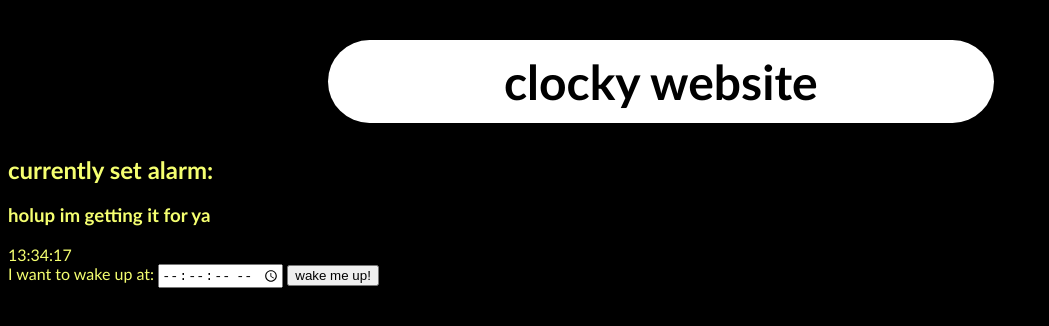
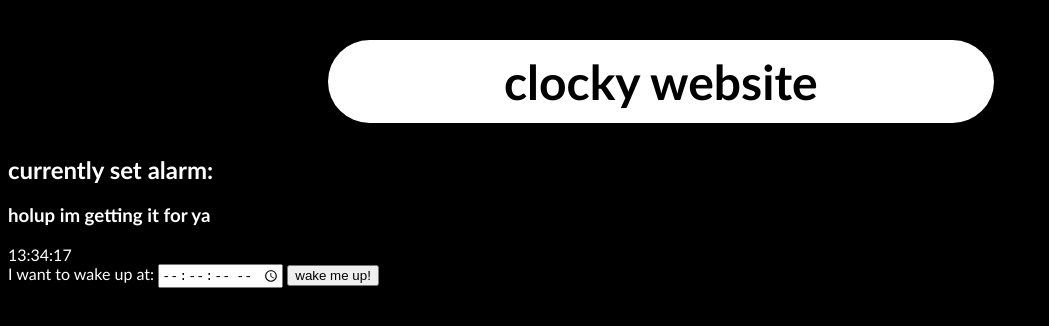
Before and after one commit to ongzzzzzz/clocky, a plain HTML site: page web/public/index.html in a window 1280 px wide. Shown: the whole page, without its empty margins (0-1049 px from the left). Drawn offline with Linux system fonts and the light colour scheme; some packages are replaced by stand-ins of ours; no server answers.

Commit message:
gogo power rangers

```diff
--- a/web/public/style.css
+++ b/web/public/style.css
@@ -27,5 +27,5 @@ html, body{
 }
 
 .text{
-    color: var(--secondary);
+    color: var(--primary);
 }
```
Also changed, not shown: 1 other file.
